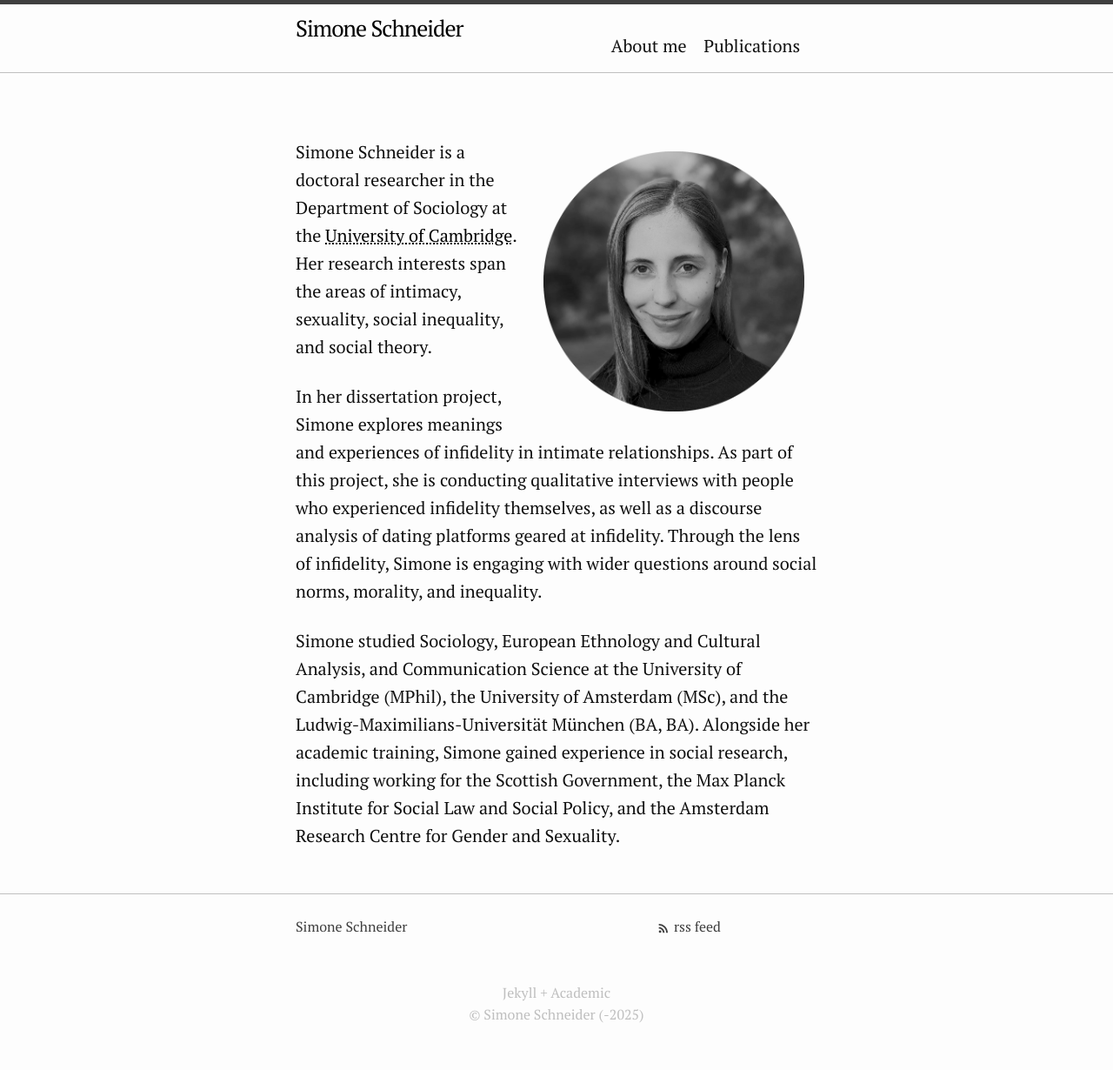
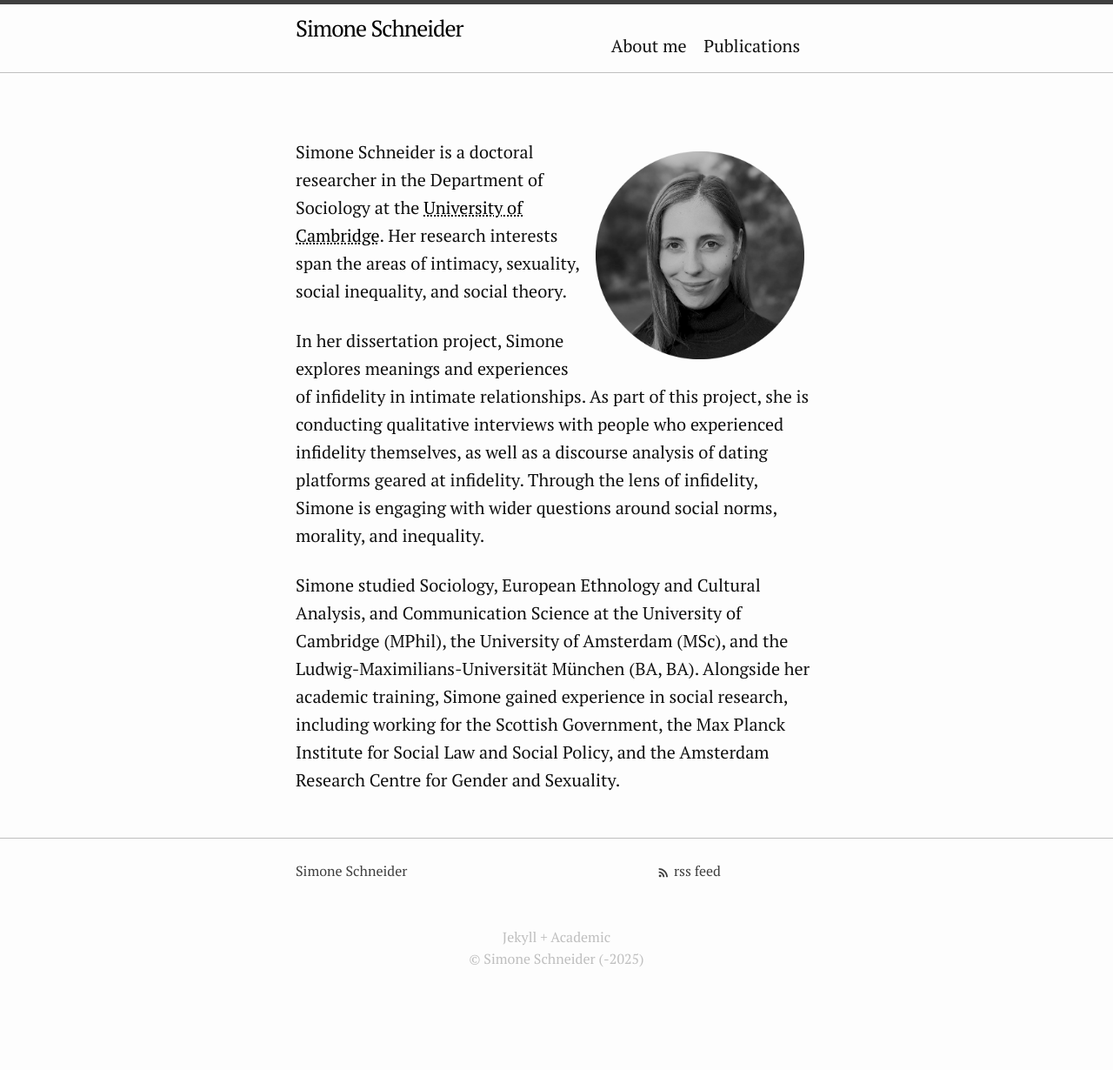
Before and after one commit to simone-schneider/simone-schneider.github.io, a Jekyll site: the page built from index.md, in a window 1280 px wide. Shown: the whole page at 87% size. Built offline with Jekyll 4.4.1, drawn with Linux system fonts in a browser that asks for light colours; after the commit the page ends 1166 px from its top, so only the background shows below that.

Commit message:
Update index.md

```diff
--- a/index.md
+++ b/index.md
@@ -4,9 +4,9 @@ title: "About me"
 layout: page
 ---
 
-![Simone Schneider](Schneider_photo_bw.png){:style="float:right; margin:15px; width: 50%;"}
+![Simone Schneider](Schneider_photo_bw.png){:style="float:right; margin:15px; width: 40%;"}
 
-Simone Schneider is a doctoral researcher in the Department of Sociology at the <a href="https://https://research.sociology.cam.ac.uk/profile/simone-schneider-2022" style="color: black; text-decoration: underline;text-decoration-style: dotted;">University of Cambridge</a>. Her research interests span the areas of intimacy, sexuality, social inequality, and social theory.
+Simone Schneider is a doctoral researcher in the Department of Sociology at the <a href="https://research.sociology.cam.ac.uk/profile/simone-schneider-2022" style="color: black; text-decoration: underline;text-decoration-style: dotted;">University of Cambridge</a>. Her research interests span the areas of intimacy, sexuality, social inequality, and social theory.
 
 In her dissertation project, Simone explores meanings and experiences of infidelity in intimate relationships. As part of this project, she is conducting qualitative interviews with people who experienced infidelity themselves, as well as a discourse analysis of dating platforms geared at infidelity. Through the lens of infidelity, Simone is engaging with wider questions around social norms, morality, and inequality.
 
```
